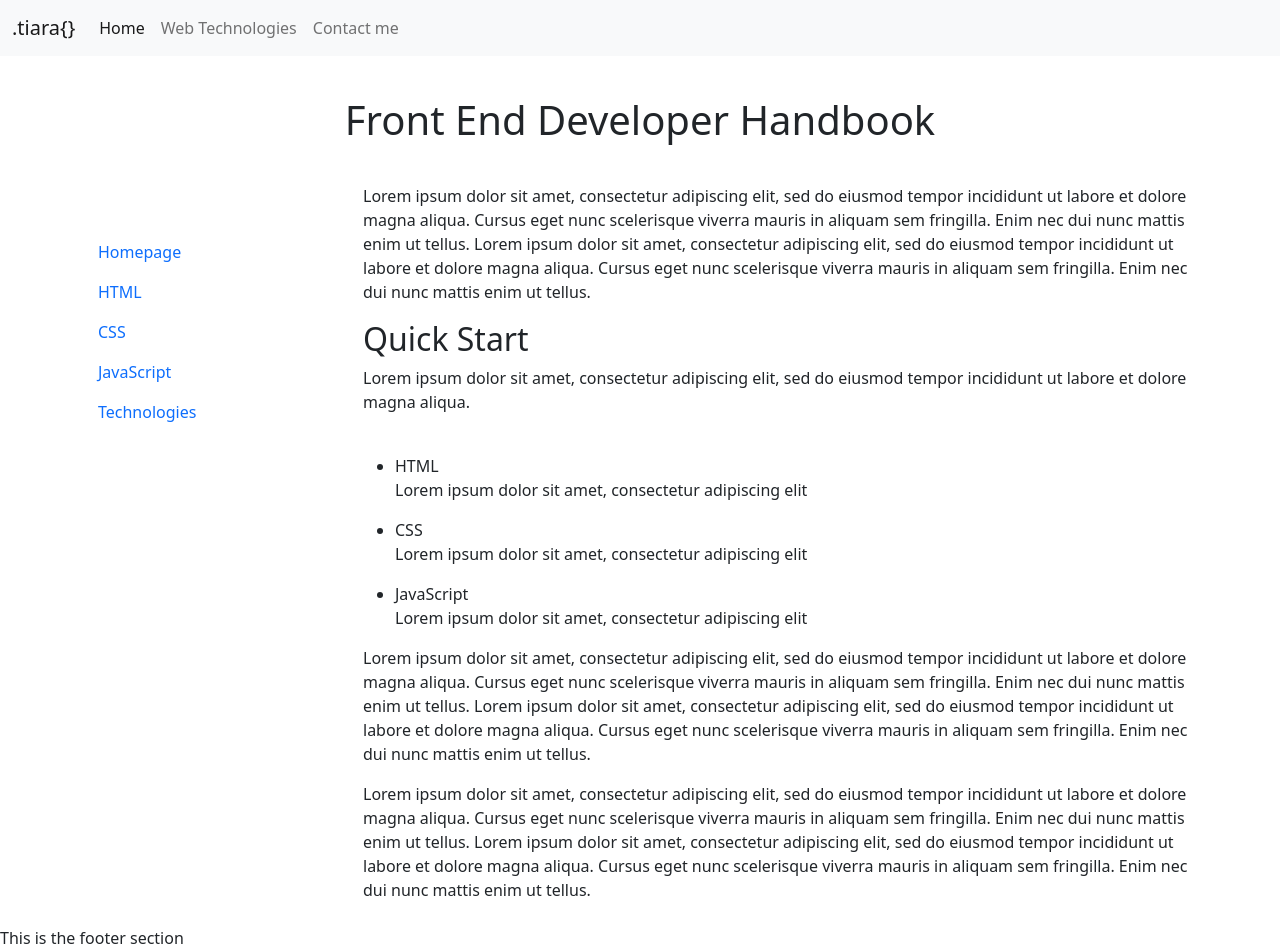
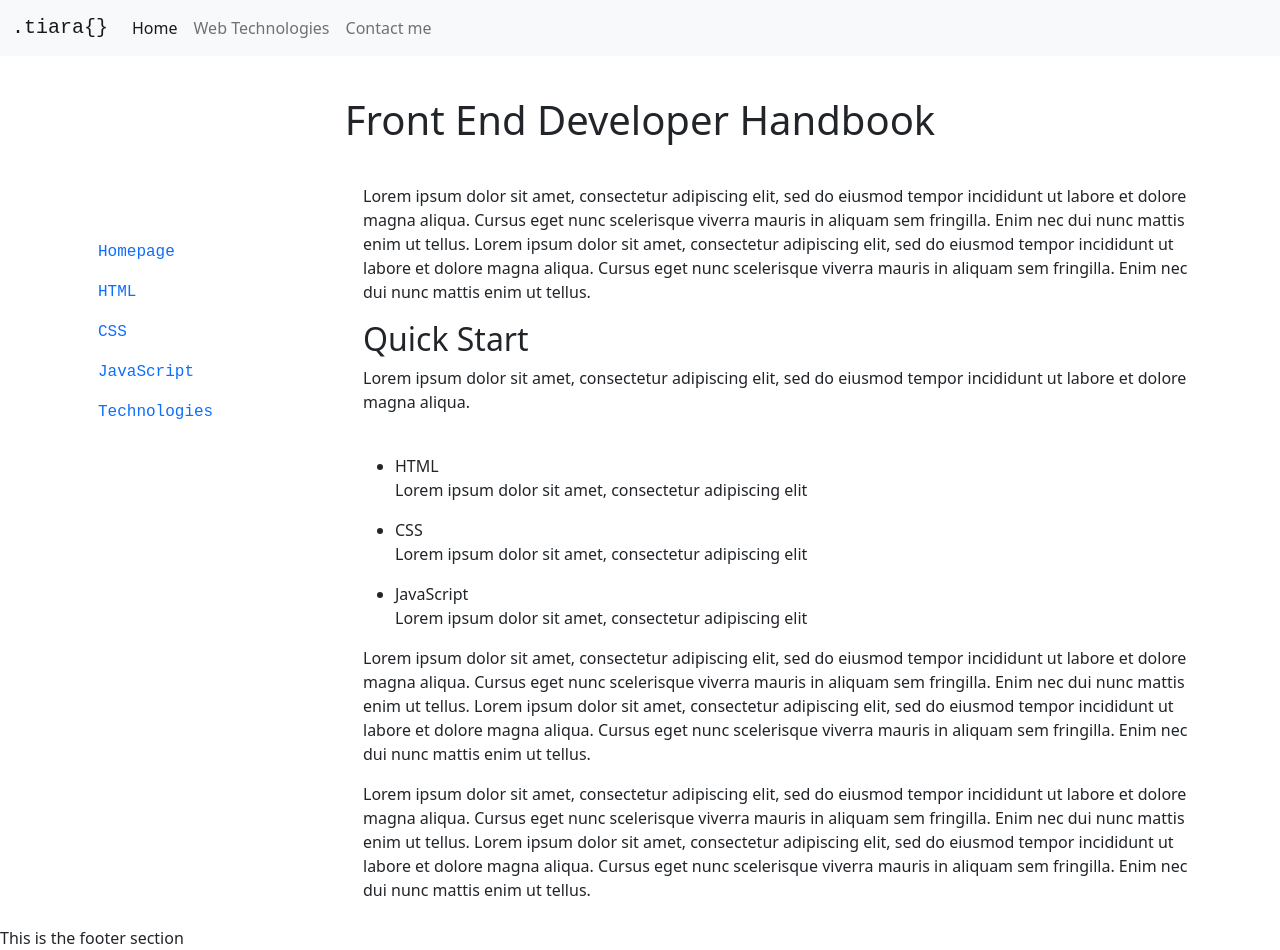
Before and after one commit to Teewawa/Front-end-handbook, a plain HTML site: page index.html in a window 1280 px wide. Drawn offline with nearby package versions, Linux system fonts and the light colour scheme.

Commit message:
Updated font-family for navbar logo

```diff
--- a/src/styles.css
+++ b/src/styles.css
@@ -15,3 +15,11 @@
     padding: 0;
     margin: 0;
 }
+
+.navbar-brand, .nav-menu {
+    font-family: 'Courier New', Courier, monospace;
+}
+
+.navbar-nav a {
+    text-align: right !important;
+}
```
